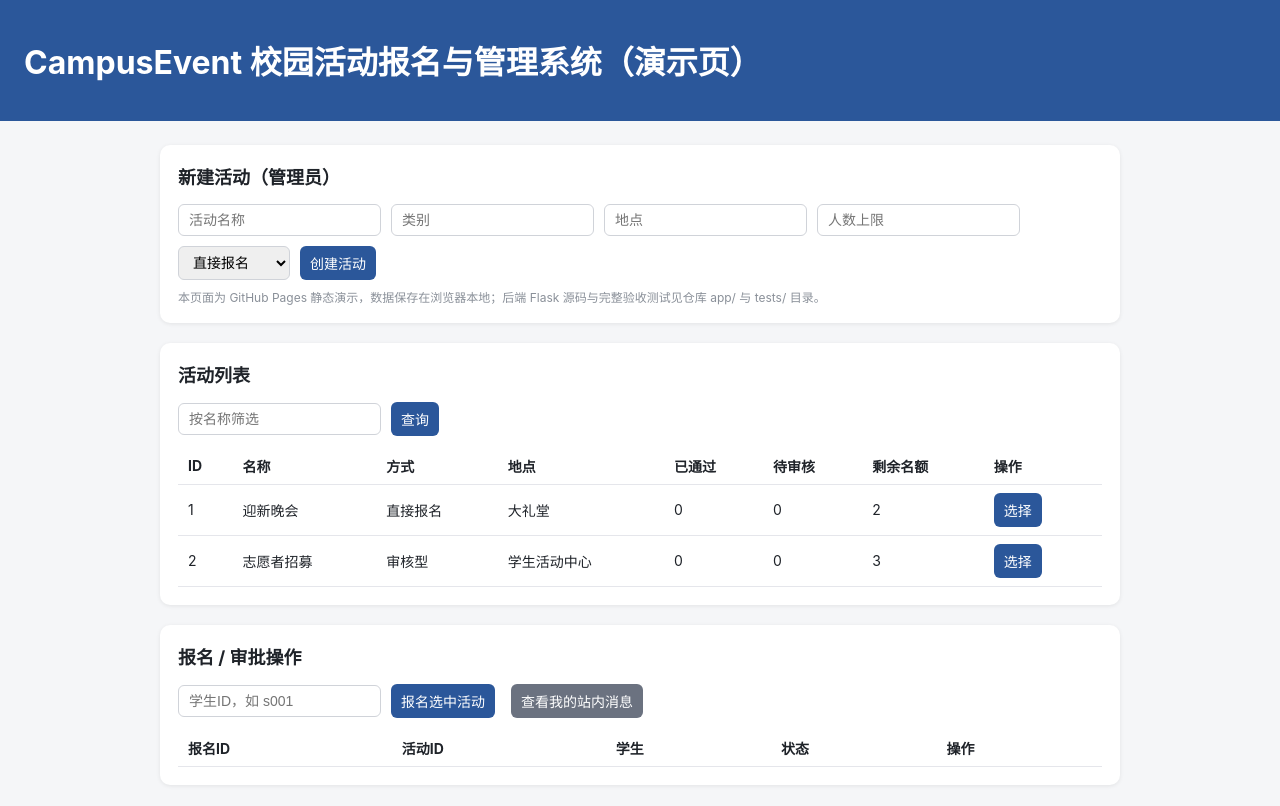
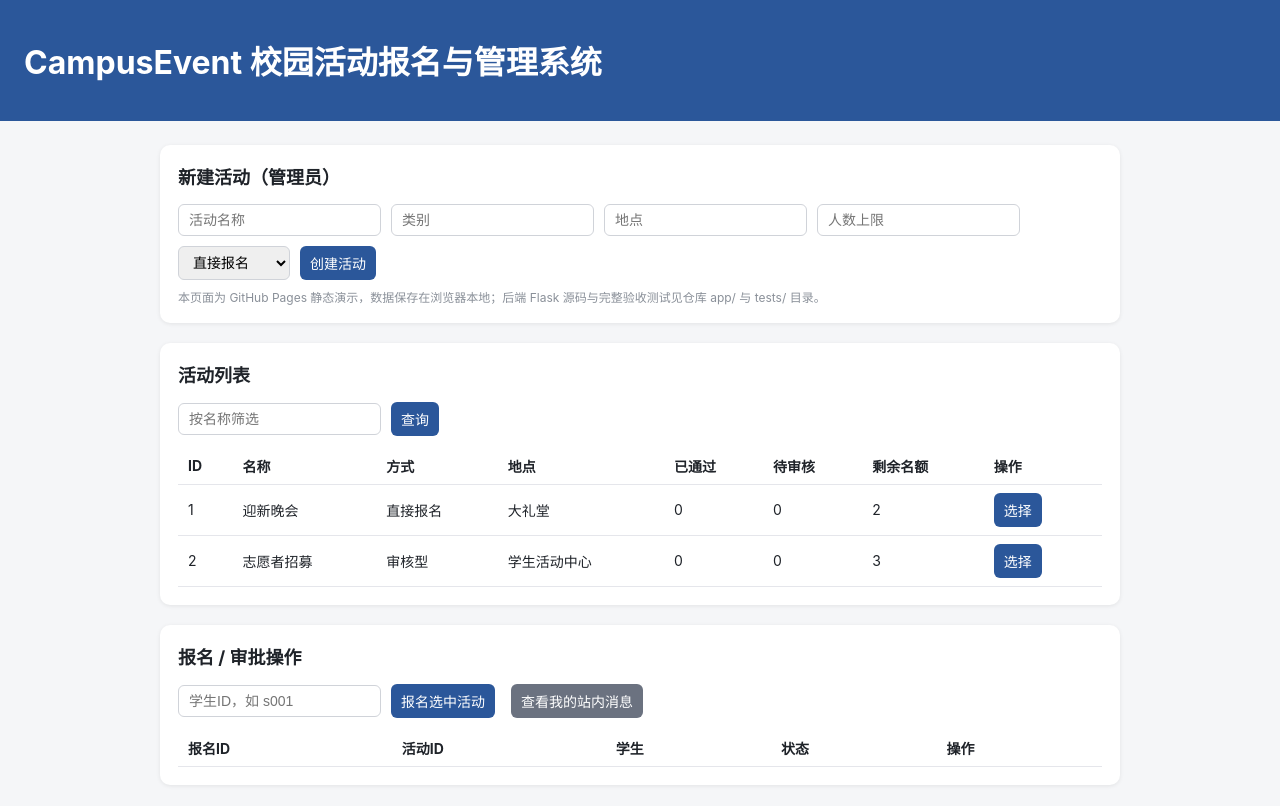
Before and after one commit to MiYuexx/CampusEvent, a plain HTML site: page docs/index.html in a window 1280 px wide. Drawn offline with Linux system fonts and the light colour scheme.

Commit message:
pages: remove demo suffix from title

```diff
--- a/docs/index.html
+++ b/docs/index.html
@@ -25,7 +25,7 @@
   </style>
 </head>
 <body>
-<header><h1>CampusEvent 校园活动报名与管理系统（演示页）</h1></header>
+<header><h1>CampusEvent 校园活动报名与管理系统</h1></header>
 <main>
   <section>
     <h2>新建活动（管理员）</h2>
```
